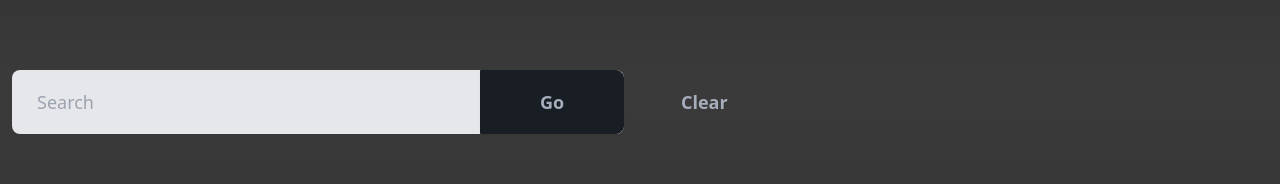
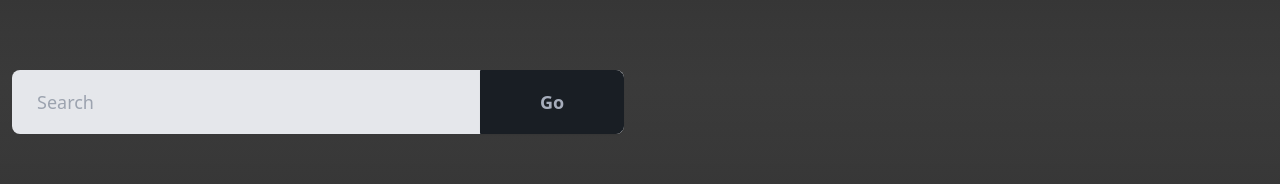
Before and after one commit to wichofly/github-app, a React (Vite) app: page / in a window 1280 px wide. Shown: the part 236-420 px from the top of the page. Built offline with nearby package versions, Linux system fonts and the light colour scheme.

Commit message:
feat: Show the Clear Button only if there are users in the state

```diff
--- a/src/components/users/UserSearch.tsx
+++ b/src/components/users/UserSearch.tsx
@@ -1,7 +1,9 @@
 import { useState } from 'react';
+import useGithub from '../../hooks/useGithub';
 
 const UserSearch = () => {
   const [text, setText] = useState('');
+  const { users } = useGithub();
 
   const handleSubmit = (e: React.FormEvent) => {
     e.preventDefault();
@@ -39,9 +41,11 @@ const UserSearch = () => {
         </form>
       </div>
 
-      <div>
-        <button className="btn btn-ghost btn-lg">Clear</button>
-      </div>
+      {users.length > 0 && (
+        <div>
+          <button className="btn btn-ghost btn-lg">Clear</button>
+        </div>
+      )}
     </div>
   );
 };
```
